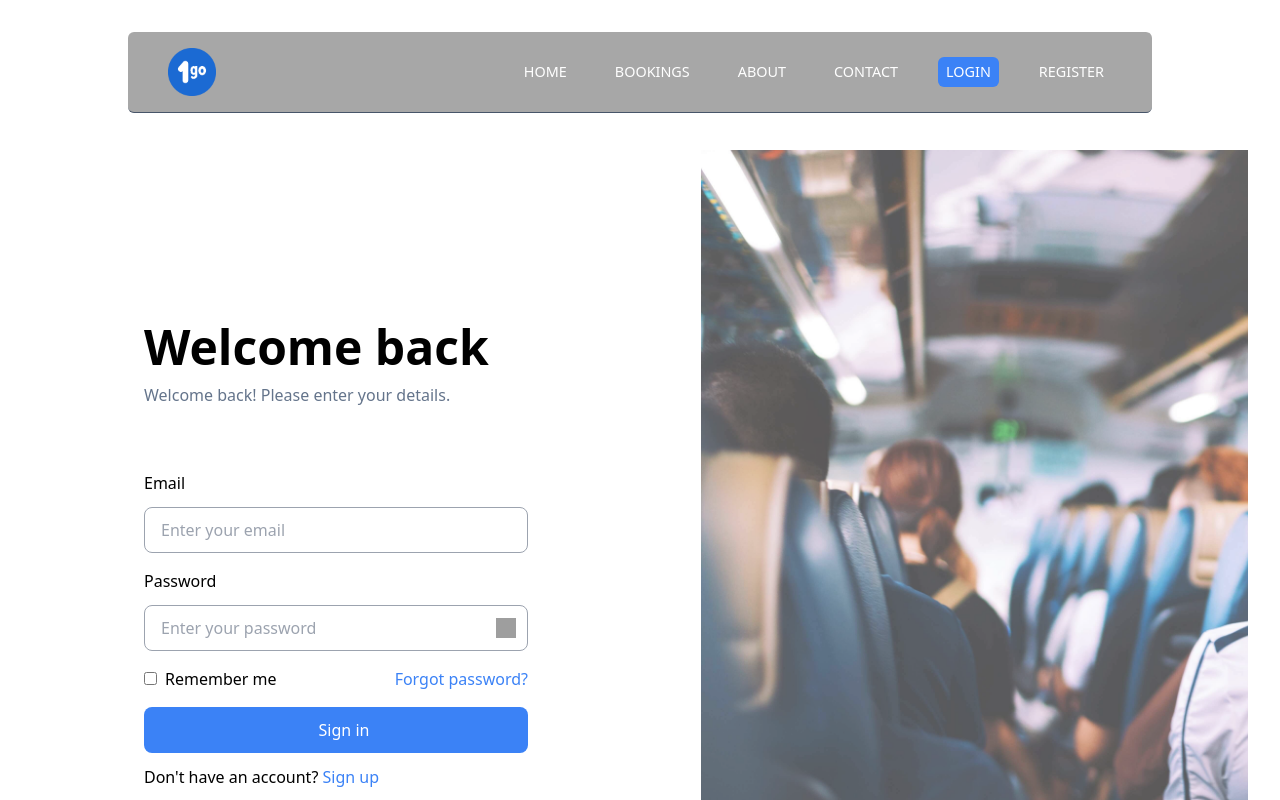
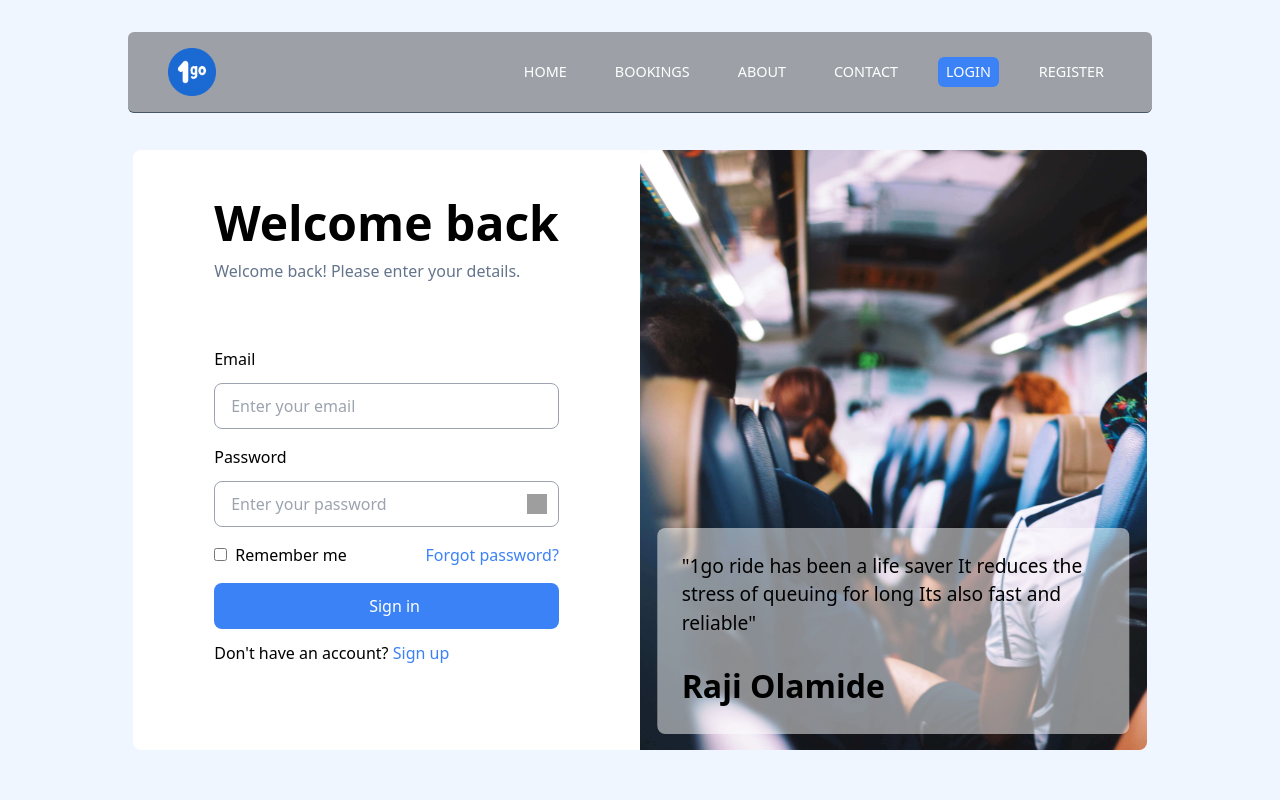
Before and after one commit to olamiidee/1go-app, a React (Vite) app: page /login in a window 1280 px wide. Shown: the top 800 px of the page. Built offline with nearby package versions, Linux system fonts and the light colour scheme; no server answers; the database is empty; grey boxes are pictures that could not be loaded.

Commit message:
login retouch

```diff
--- a/src/output.css
+++ b/src/output.css
@@ -701,42 +701,42 @@ video {
   margin-bottom: 1rem;
 }
 
+.mb-8 {
+  margin-bottom: 2rem;
+}
+
+.mr-1 {
+  margin-right: 0.25rem;
+}
+
+.mb-3 {
+  margin-bottom: 0.75rem;
+}
+
+.mt-12 {
+  margin-top: 3rem;
+}
+
+.ml-12 {
+  margin-left: 3rem;
+}
+
+.mb-6 {
+  margin-bottom: 1.5rem;
+}
+
+.mr-auto {
+  margin-right: auto;
+}
+
+.mb-2 {
+  margin-bottom: 0.5rem;
+}
+
 .mt-4 {
   margin-top: 1rem;
 }
 
-.mr-1 {
-  margin-right: 0.25rem;
-}
-
-.mb-3 {
-  margin-bottom: 0.75rem;
-}
-
-.mb-8 {
-  margin-bottom: 2rem;
-}
-
-.mt-12 {
-  margin-top: 3rem;
-}
-
-.ml-12 {
-  margin-left: 3rem;
-}
-
-.mb-6 {
-  margin-bottom: 1.5rem;
-}
-
-.mr-auto {
-  margin-right: auto;
-}
-
-.mb-2 {
-  margin-bottom: 0.5rem;
-}
-
 .mr-\[25px\] {
   margin-right: 25px;
 }
@@ -775,6 +775,10 @@ video {
 
 .h-10 {
   height: 2.5rem;
+}
+
+.h-20 {
+  height: 5rem;
 }
 
 .h-5 {
@@ -846,8 +850,12 @@ video {
   height: 1rem;
 }
 
-.h-20 {
-  height: 5rem;
+.h-\[650px\] {
+  height: 650px;
+}
+
+.h-\[600px\] {
+  height: 600px;
 }
 
 .min-h-screen {
@@ -876,6 +884,10 @@ video {
 
 .w-10 {
   width: 2.5rem;
+}
+
+.w-20 {
+  width: 5rem;
 }
 
 .w-5 {
@@ -967,8 +979,12 @@ video {
   width: 40%;
 }
 
-.w-20 {
-  width: 5rem;
+.w-\[93\%\] {
+  width: 93%;
+}
+
+.w-\[96\%\] {
+  width: 96%;
 }
 
 .translate-y-\[-50\%\] {
@@ -1091,6 +1107,11 @@ video {
   border-top-right-radius: 0.375rem;
 }
 
+.rounded-r-lg {
+  border-top-right-radius: 0.5rem;
+  border-bottom-right-radius: 0.5rem;
+}
+
 .border {
   border-width: 1px;
 }
@@ -1334,6 +1355,14 @@ video {
 
 .bg-slate-700\/70 {
   background-color: rgb(51 65 85 / 0.7);
+}
+
+.bg-white\/60 {
+  background-color: rgb(255 255 255 / 0.6);
+}
+
+.bg-white\/50 {
+  background-color: rgb(255 255 255 / 0.5);
 }
 
 .bg-gradient-to-b {
@@ -1422,11 +1451,24 @@ video {
   padding: 0.25rem;
 }
 
+.p-5 {
+  padding: 1.25rem;
+}
+
+.p-6 {
+  padding: 1.5rem;
+}
+
 .px-3 {
   padding-left: 0.75rem;
   padding-right: 0.75rem;
 }
 
+.py-12 {
+  padding-top: 3rem;
+  padding-bottom: 3rem;
+}
+
 .px-10 {
   padding-left: 2.5rem;
   padding-right: 2.5rem;
@@ -1437,11 +1479,6 @@ video {
   padding-bottom: 0.5rem;
 }
 
-.py-12 {
-  padding-top: 3rem;
-  padding-bottom: 3rem;
-}
-
 .py-3 {
   padding-top: 0.75rem;
   padding-bottom: 0.75rem;
@@ -1517,16 +1554,16 @@ video {
   padding-right: 1.25rem;
 }
 
+.px-\[2\%\] {
+  padding-left: 2%;
+  padding-right: 2%;
+}
+
 .py-6 {
   padding-top: 1.5rem;
   padding-bottom: 1.5rem;
 }
 
-.py-28 {
-  padding-top: 7rem;
-  padding-bottom: 7rem;
-}
-
 .py-40 {
   padding-top: 10rem;
   padding-bottom: 10rem;
@@ -1596,12 +1633,8 @@ video {
   padding-bottom: 80px;
 }
 
-.pt-36 {
-  padding-top: 9rem;
-}
-
-.pt-32 {
-  padding-top: 8rem;
+.pt-10 {
+  padding-top: 2.5rem;
 }
 
 .text-left {
@@ -1656,16 +1689,16 @@ video {
   font-size: 1.2rem;
 }
 
+.text-\[0\.95rem\] {
+  font-size: 0.95rem;
+}
+
 .text-\[3rem\] {
   font-size: 3rem;
 }
 
 .text-\[0\.75rem\] {
   font-size: 0.75rem;
-}
-
-.text-\[0\.95rem\] {
-  font-size: 0.95rem;
 }
 
 .text-sm {
@@ -1710,6 +1743,11 @@ video {
   color: rgb(51 65 85 / var(--tw-text-opacity));
 }
 
+.text-slate-400 {
+  --tw-text-opacity: 1;
+  color: rgb(148 163 184 / var(--tw-text-opacity));
+}
+
 .text-white {
   --tw-text-opacity: 1;
   color: rgb(255 255 255 / var(--tw-text-opacity));
@@ -1725,6 +1763,11 @@ video {
   color: rgb(241 245 249 / var(--tw-text-opacity));
 }
 
+.text-red-300 {
+  --tw-text-opacity: 1;
+  color: rgb(252 165 165 / var(--tw-text-opacity));
+}
+
 .text-slate-200 {
   --tw-text-opacity: 1;
   color: rgb(226 232 240 / var(--tw-text-opacity));
@@ -1740,27 +1783,8 @@ video {
   color: rgb(59 130 246 / var(--tw-text-opacity));
 }
 
-.text-red-300 {
-  --tw-text-opacity: 1;
-  color: rgb(252 165 165 / var(--tw-text-opacity));
-}
-
-.text-slate-600 {
-  --tw-text-opacity: 1;
-  color: rgb(71 85 105 / var(--tw-text-opacity));
-}
-
-.text-slate-400 {
-  --tw-text-opacity: 1;
-  color: rgb(148 163 184 / var(--tw-text-opacity));
-}
-
 .underline {
   text-decoration-line: underline;
-}
-
-.opacity-70 {
-  opacity: 0.7;
 }
 
 .shadow-xl {
@@ -2146,6 +2170,25 @@ input[type="number"] {
     padding-left: 2rem;
     padding-right: 2rem;
   }
+
+  .sm\:py-\[100px\] {
+    padding-top: 100px;
+    padding-bottom: 100px;
+  }
+
+  .sm\:py-\[150px\] {
+    padding-top: 150px;
+    padding-bottom: 150px;
+  }
+
+  .sm\:px-\[10\.4\%\] {
+    padding-left: 10.4%;
+    padding-right: 10.4%;
+  }
+
+  .sm\:pt-\[100px\] {
+    padding-top: 100px;
+  }
 }
 
 @media (min-width: 768px) {
@@ -2157,11 +2200,6 @@ input[type="number"] {
     left: 10.5%;
   }
 
-  .md\:my-\[150px\] {
-    margin-top: 150px;
-    margin-bottom: 150px;
-  }
-
   .md\:mt-0 {
     margin-top: 0px;
   }
@@ -2194,10 +2232,6 @@ input[type="number"] {
     height: 4rem;
   }
 
-  .md\:h-\[100vh\] {
-    height: 100vh;
-  }
-
   .md\:min-h-\[200px\] {
     min-height: 200px;
   }
@@ -2232,6 +2266,10 @@ input[type="number"] {
 
   .md\:w-16 {
     width: 4rem;
+  }
+
+  .md\:w-\[400px\] {
+    width: 400px;
   }
 
   .md\:w-\[fit-content\] {
@@ -2239,10 +2277,6 @@ input[type="number"] {
     width: fit-content;
   }
 
-  .md\:w-\[400px\] {
-    width: 400px;
-  }
-
   .md\:flex-nowrap {
     flex-wrap: nowrap;
   }
@@ -2284,19 +2318,14 @@ input[type="number"] {
     padding-bottom: 0.75rem;
   }
 
-  .md\:py-0 {
-    padding-top: 0px;
-    padding-bottom: 0px;
-  }
-
-  .md\:px-28 {
-    padding-left: 7rem;
-    padding-right: 7rem;
-  }
-
-  .md\:py-40 {
-    padding-top: 10rem;
-    padding-bottom: 10rem;
+  .md\:py-12 {
+    padding-top: 3rem;
+    padding-bottom: 3rem;
+  }
+
+  .md\:px-\[3\%\] {
+    padding-left: 3%;
+    padding-right: 3%;
   }
 
   .md\:pt-\[60px\] {
@@ -2323,10 +2352,6 @@ input[type="number"] {
     padding-top: 50px;
   }
 
-  .md\:pt-12 {
-    padding-top: 3rem;
-  }
-
   .md\:text-\[1\.2rem\] {
     font-size: 1.2rem;
   }
@@ -2365,6 +2390,10 @@ input[type="number"] {
 
   .md\:text-\[1\.23rem\] {
     font-size: 1.23rem;
+  }
+
+  .md\:text-\[1\.75rem\] {
+    font-size: 1.75rem;
   }
 }
 
@@ -2399,6 +2428,11 @@ input[type="number"] {
     padding-right: 2.5rem;
   }
 
+  .lg\:px-\[8\%\] {
+    padding-left: 8%;
+    padding-right: 8%;
+  }
+
   .lg\:pt-\[15\%\] {
     padding-top: 15%;
   }
@@ -2406,4 +2440,8 @@ input[type="number"] {
   .lg\:text-\[3\.5rem\] {
     font-size: 3.5rem;
   }
-}
+
+  .lg\:text-\[3rem\] {
+    font-size: 3rem;
+  }
+}
--- a/src/pages/Login.jsx
+++ b/src/pages/Login.jsx
@@ -29,15 +29,15 @@ const Login = () => {
       {loader && <Loader />}
 
       <Header />
-      <section className="w-full min-h-screen relative">
+      <section className="w-full min-h-screen bg-blue-50 px-[2%] sm:py-[150px] sm:px-[10.4%] relative flex justify-center items-center">
         <div
           className={` ${
             userNotLoggedIn && "pt-[100px] md:pt-[50px]"
-          } w-[95%] mx-auto min-h-screen md:h-[100vh] bg-white md:flex justify-between items-center md:my-[150px] transition-all duration-300`}
+          } w-[96%] md:w-full mx-auto h-[600px] bg-white md:flex justify-between items-center rounded-lg transition-all duration-300`}
         >
-          <div className="w-full px-4 pt-36 md:pt-12 md:py-0 md:w-1/2 md:px-28">
+          <div className="w-full px-4 pt-10 md:py-12 md:w-1/2 md:px-[3%] lg:px-[8%]">
             <div className="text-start">
-              <h1 className="text-[2rem] md:text-[3rem] font-bold text-black">
+              <h1 className="text-[2rem] lg:text-[3rem] md:text-[1.75rem] font-bold text-black">
                 Welcome back
               </h1>
               <p className="text-slate-500 font-light">
@@ -125,7 +125,16 @@ const Login = () => {
               </div>
             </form>
           </div>
-          <div className="w-[45%] h-full bg-reg1 bg-cover bg-no-repeat opacity-70 hidden lg:block"></div>
+          {/* image half */}
+          <div className="w-1/2 h-full bg-reg1 bg-cover bg-no-repeat hidden md:block rounded-r-lg p-5 relative">
+            <div className="w-[93%] p-6 rounded-lg bg-white/50 absolute bottom-4 left-[50%] translate-x-[-50%] text-black">
+              <p className="text-[1.2rem]">
+                "1go ride has been a life saver It reduces the stress of queuing
+                for long Its also fast and reliable"
+              </p>
+              <p className="text-[2rem] font-bold mt-6">Raji Olamide</p>
+            </div>
+          </div>
         </div>
 
         {forgotpsw && (
```
